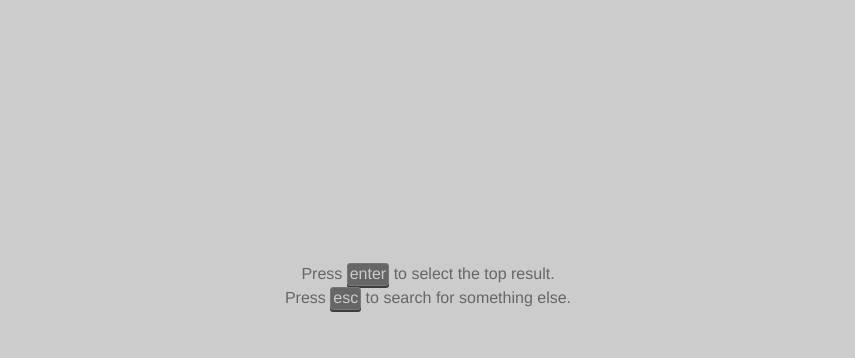
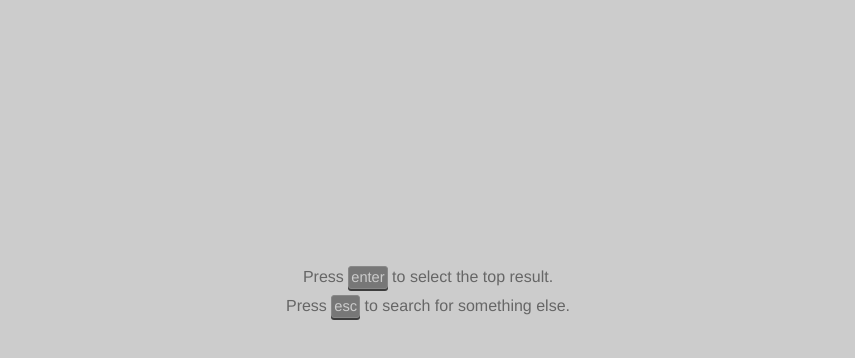
Before and after one commit to apoorva-sharma/Symbol-Finder, a website: page index.html in a window 1280 px wide. Shown: the part 272-630 px from the top of the page, without its empty margins (212-1067 px from the left). Drawn offline with Linux system fonts and the light colour scheme.

Commit message:
add placeholder and hints

```diff
--- a/index.html
+++ b/index.html
@@ -115,17 +115,18 @@
       font-size: 12pt;
       color:#666;
       text-align: center;
-      line-height: 18pt;
+      line-height: 22pt;
     }
     #hints em {
       display: inline-block;
       padding: 1px 2px;
-      background-color: #666;
+      background-color: #777;
       color: #ccc;
-      border: 1px solid #777;
+      border: 1px solid #888;
       border-radius:3px;
       box-shadow: 0 2px rgba(0,0,0,0.7);
       font-style: normal;
+      font-size: 11pt;
       line-height: 14pt;
     }
     /* all */
```
